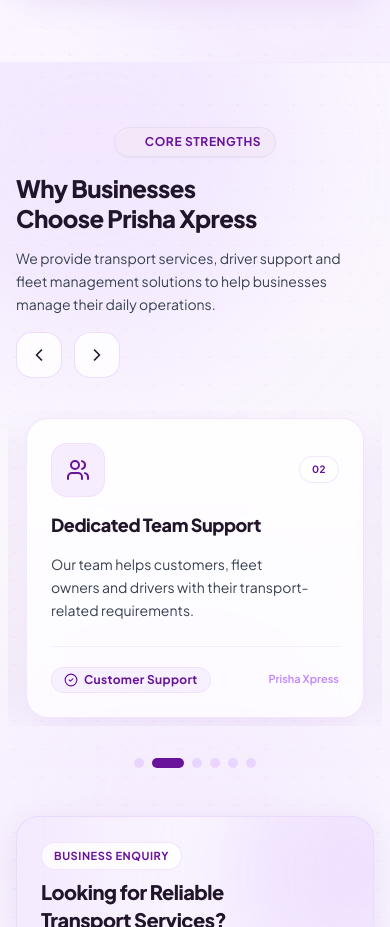
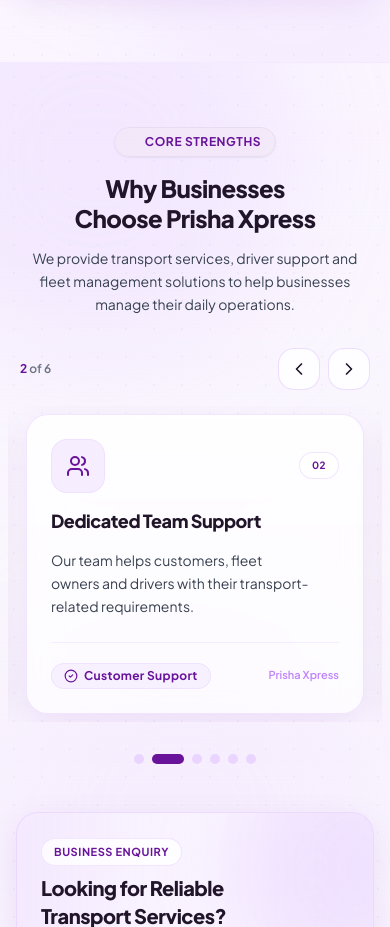
Before and after one commit to nprathamesh314-lab/Prisha, a React (Vite) app: page /about in a window 390 px wide. Shown: the part 2820-3747 px from the top of the page. Built offline with nearby package versions, Linux system fonts and the light colour scheme.

Commit message:
feat(about): center heading and description in Core Strengths section

```diff
--- a/src/components/about/AboutStrengthsSlider.tsx
+++ b/src/components/about/AboutStrengthsSlider.tsx
@@ -311,34 +311,35 @@ export const AboutStrengthsSlider: React.FC = () => {
       <div className="absolute inset-0 bg-[radial-gradient(#68139A_1px,transparent_1px)] [background-size:28px_28px] opacity-[0.035] pointer-events-none" />
 
       <div className="max-w-7xl mx-auto px-4 sm:px-6 lg:px-8 relative z-10">
-        {/* Section Header with Controls */}
-        <div className="flex flex-col md:flex-row md:items-end justify-between mb-8 lg:mb-12 gap-4">
-          <div>
+        {/* Centered Section Header Area */}
+        <div className="flex flex-col items-center text-center max-w-3xl mx-auto mb-8 sm:mb-10">
           <SectionHeading
             badge={t.badge}
             title={t.title}
             subtitle={t.subtitle}
-              className="mb-0 text-left"
+            align="center"
+            className="mb-0 text-center items-center"
           />
         </div>
 
-          {/* Slider Controls */}
-          <div className="flex items-center gap-3 self-start md:self-end">
-            <div className="text-xs font-semibold text-gray-500 mr-2 hidden sm:block">
+        {/* Slider Controls Bar */}
+        <div className="flex items-center justify-between sm:justify-end gap-3 mb-4 sm:mb-6 px-1">
+          <div className="text-xs font-semibold text-gray-500 mr-2">
             <span className="text-px-primary font-bold">{currentPage + 1}</span> {t.pageOf}{' '}
             {totalPages}
           </div>
+          <div className="flex items-center gap-2">
             <button
               onClick={prevSlide}
               aria-label={t.prevLabel}
-              className="p-3 rounded-2xl bg-white/80 backdrop-blur-sm border border-purple-200/80 text-px-dark hover:bg-px-primary hover:text-white hover:border-px-primary transition-all duration-200 active:scale-95 shadow-xs"
+              className="p-2.5 sm:p-3 rounded-2xl bg-white/80 backdrop-blur-sm border border-purple-200/80 text-px-dark hover:bg-px-primary hover:text-white hover:border-px-primary transition-all duration-200 active:scale-95 shadow-xs"
             >
               <ChevronLeft className="w-5 h-5" />
             </button>
             <button
               onClick={nextSlide}
               aria-label={t.nextLabel}
-              className="p-3 rounded-2xl bg-white/80 backdrop-blur-sm border border-purple-200/80 text-px-dark hover:bg-px-primary hover:text-white hover:border-px-primary transition-all duration-200 active:scale-95 shadow-xs"
+              className="p-2.5 sm:p-3 rounded-2xl bg-white/80 backdrop-blur-sm border border-purple-200/80 text-px-dark hover:bg-px-primary hover:text-white hover:border-px-primary transition-all duration-200 active:scale-95 shadow-xs"
             >
               <ChevronRight className="w-5 h-5" />
             </button>
```
Lines whose indentation alone changed are shown as unchanged.
